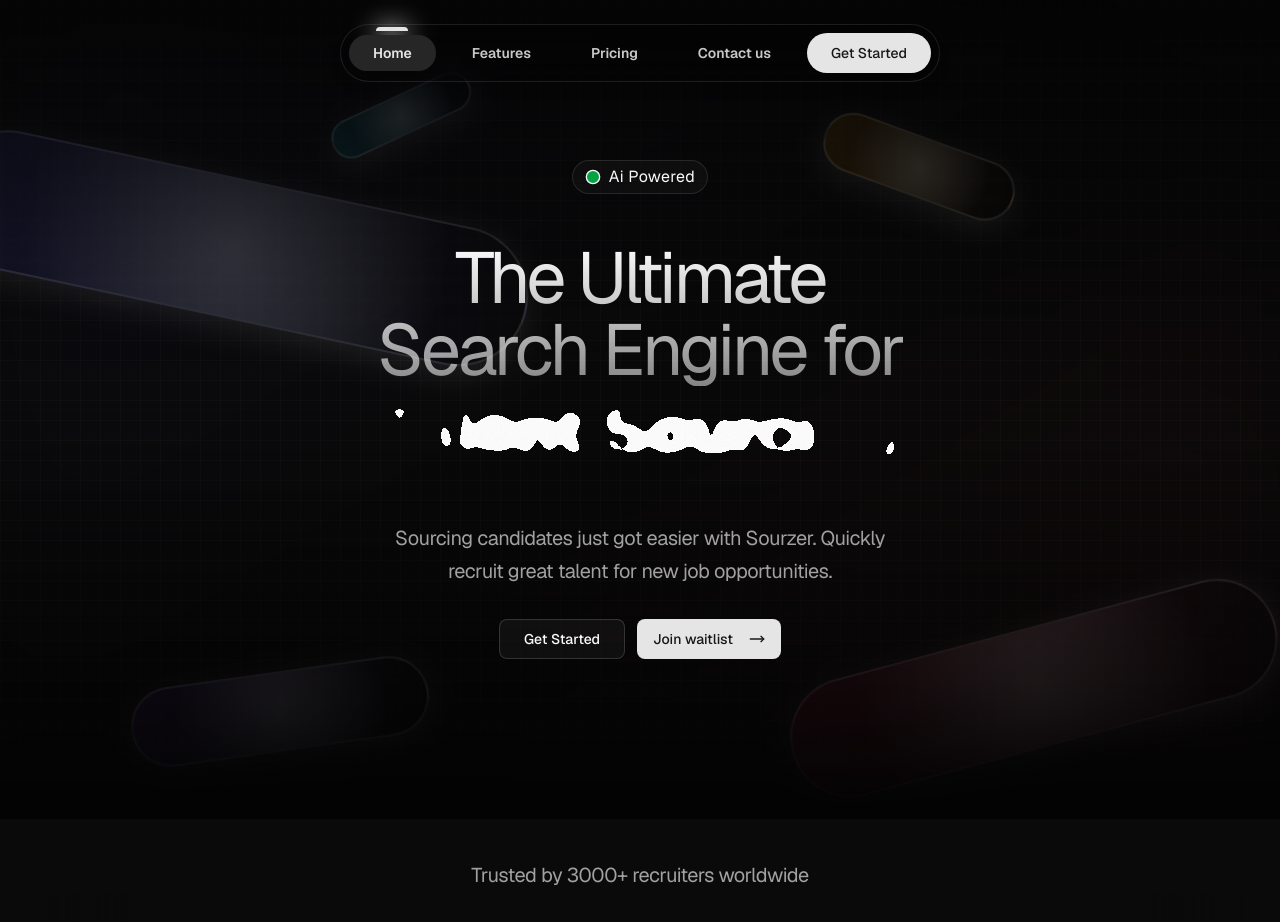
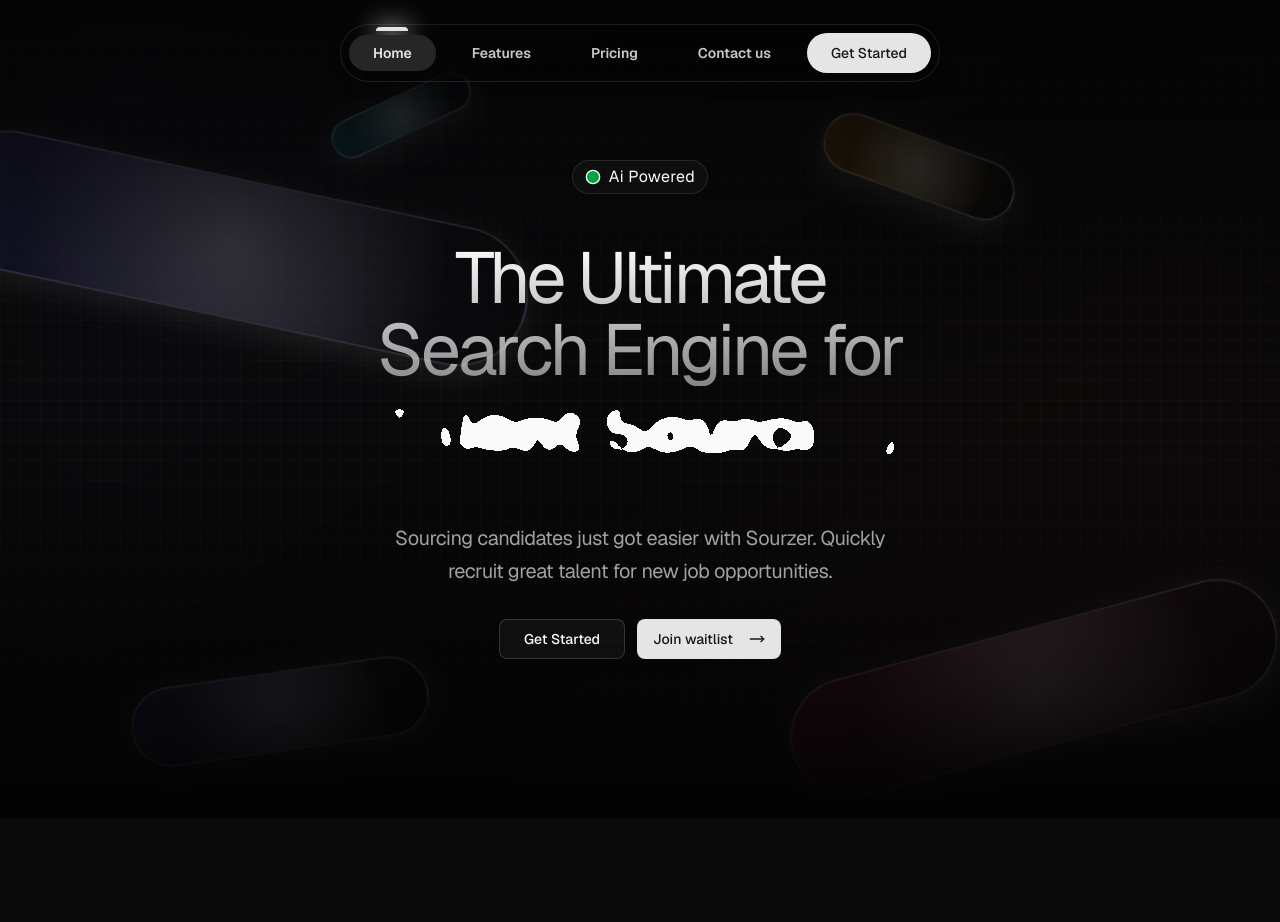
Before and after one commit to joshnwosu/LandingPage, a Next.js app: page / in a window 1280 px wide. Shown: the top 922 px of the page. Built offline with nearby package versions, Linux system fonts and the light colour scheme.

Commit message:
update: removed marquee

```diff
--- a/app/page.tsx
+++ b/app/page.tsx
@@ -21,7 +21,7 @@
         <Hero />
       </section>
       <main className='flex-grow px-8'>
-        <MarqueeSection />
+        {/* <MarqueeSection /> */}
         <section id='products'>
           <Product
             title='Welcome to Our Platform'
```
